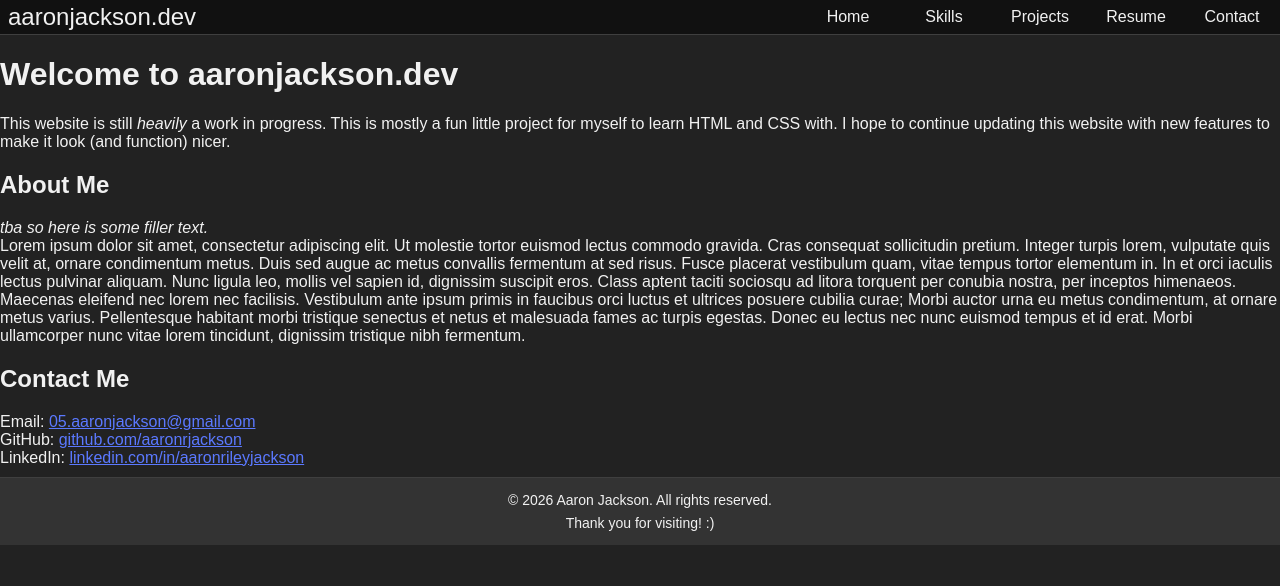
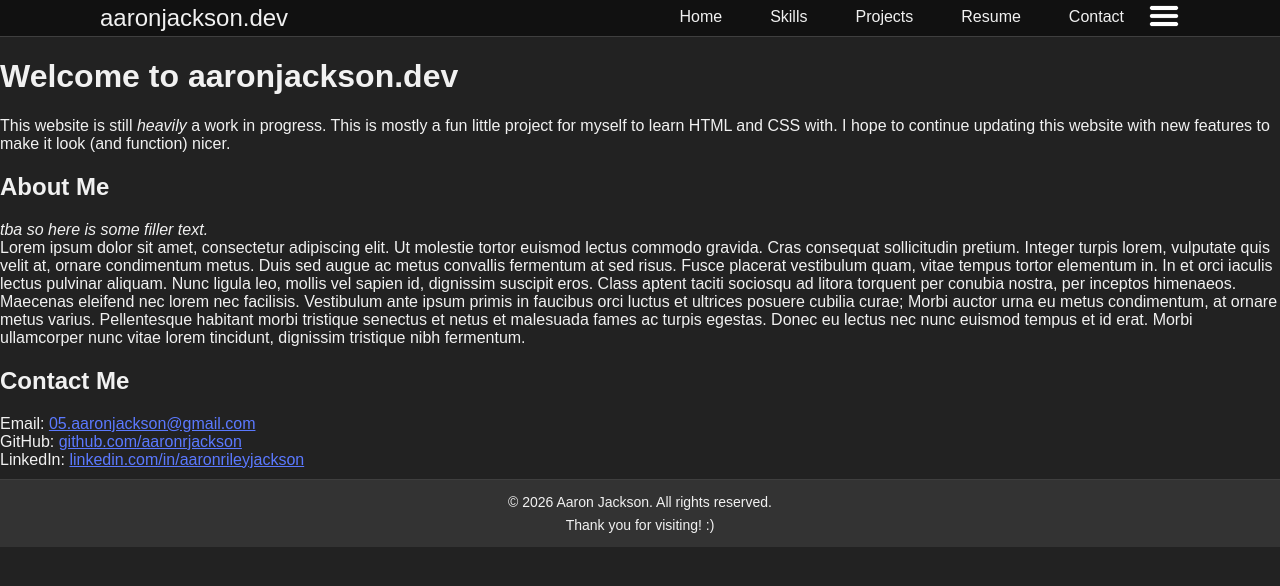
Before and after one commit to aaronrjackson/aaronjackson.dev, a plain HTML site: page index.html in a window 1280 px wide. Drawn offline with Linux system fonts and the light colour scheme.

Commit message:
further adjustments to header navbar

```diff
--- a/css/style.css
+++ b/css/style.css
@@ -18,17 +18,26 @@ a {
 .header {
     position: sticky;
     top: 0;
-    display: flex;
-    justify-content: space-between;
+    width: 100%;
     border-bottom: 1px solid #3f3f3f;
     background-color: #111111;
     /* border: 3px solid #ffffff; */
 }
 
+.header-inner {
+    display: flex;
+    justify-content: space-between;
+    align-items: center;
+    max-width: 1080px;
+    margin: 0 auto;
+    padding-left: 0.5em;
+    padding-right: 0.5em;
+}
+
 .header-title {
     display: flex;
-    padding-left: 8px;
-    padding-right: 8px;
+    /* padding-left: 8px; */
+    /* padding-right: 8px; */
     justify-content: center;
     align-items: center;
     text-align: center;
@@ -50,12 +59,23 @@ a {
     color: #f1f1f1;
     text-decoration: none;
     font-size: 16px;
-    width:5em;
+    padding-left: 1.5em;
+    padding-right: 1.5em;
+    /* width:5em; */
     /* border: 1px solid #ff00b3; */
+    /* note to self here, maybe consider not having all buttons be same size
+    but instead adjust relative to the word size (basically jsut remove width
+    and replace with padding) */
 }
 
 .header-button:hover {
     background-color: #181818;
+}
+
+.hamburger {
+    filter: brightness(0) invert(1);
+    width: 2em;
+    height: auto;
 }
 
 .footer {
--- a/index.html
+++ b/index.html
@@ -26,6 +26,7 @@
 </head>
 <body>
     <div class="header">
+        <div class="header-inner">
             <div class="header-title">
                 <span>aaronjackson.dev</span>
             </div>
@@ -35,6 +36,10 @@
                 <a class="header-button" href="#projects">Projects</a>
                 <a class="header-button" href="#resume">Resume</a>
                 <a class="header-button" href="#contact">Contact</a>
+                <a href="temp">
+                    <img class ="hamburger" src="images/hamburgertemp.png">
+                </a>
+            </div>
         </div>
     </div>
     <div class="sidebar">
```
Also changed, not shown: pages/blog.html (added, +30 -0 lines), images/hamburgertemp.png (added). Lines whose indentation alone changed are shown as unchanged.
